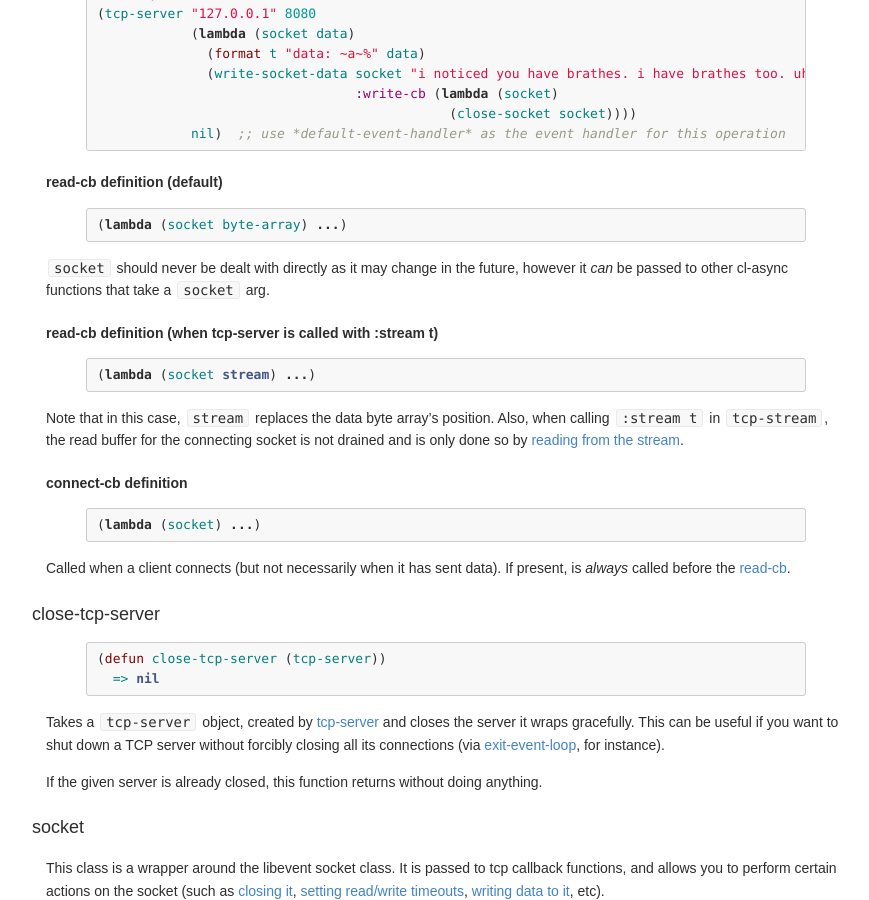
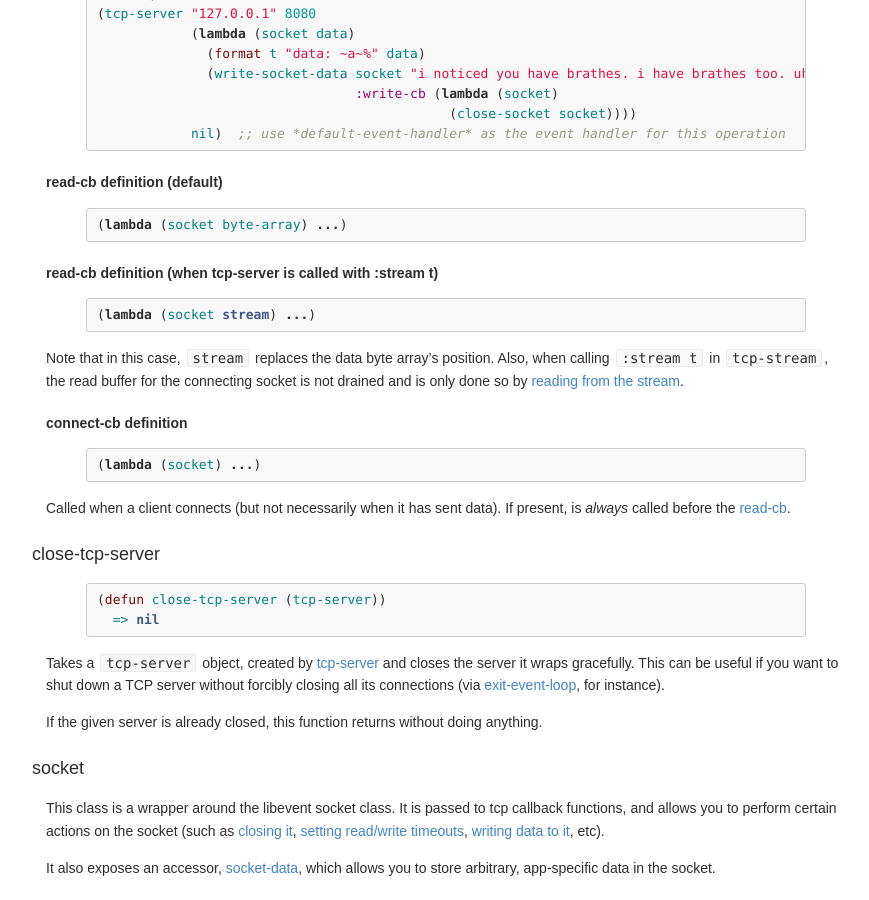
Before and after one commit to orthecreedence/cl-async, a Jekyll site: the page built from tcp.md, in a window 1280 px wide and 900 px high, scrolled down 2762 px. Shown: the whole window, without its empty margins (194-1063 px from the left). Built offline with Jekyll 4.4.1, drawn with Linux system fonts in a browser that asks for light colours; Markdown is read by kramdown in place of the engine named in the settings.

Commit message:
removing socket note in tcp-server read-cb

```diff
--- a/tcp.md
+++ b/tcp.md
@@ -178,9 +178,6 @@ to close the server via [close-tcp-server](#close-tcp-server).
 {% highlight cl %}
 (lambda (socket byte-array) ...)
 {% endhighlight %}
-
-`socket` should never be dealt with directly as it may change in the future,
-however it *can* be passed to other cl-async functions that take a `socket` arg.
 
 <a id="tcp-server-read-cb-stream"></a>
 ##### read-cb definition (when tcp-server is called with :stream t)
```
